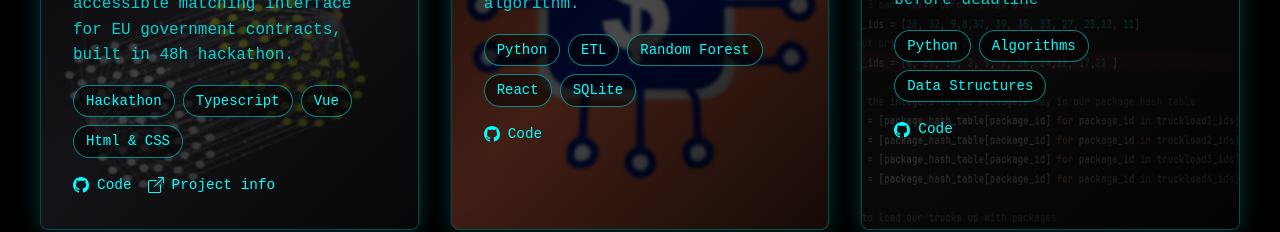
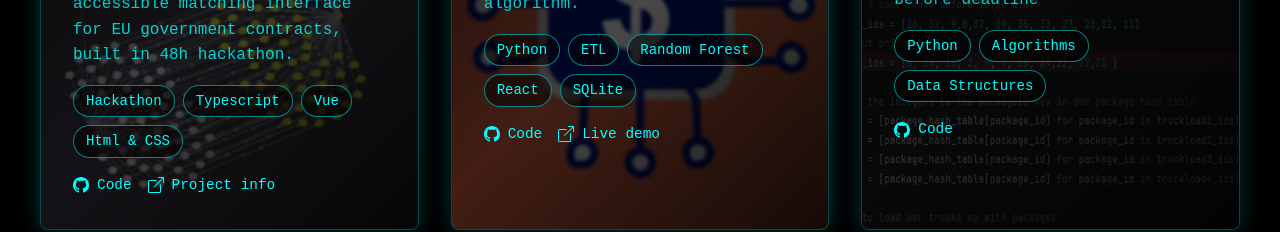
Before and after one commit to Malic33100/Malic33100.github.io, a plain HTML site: page index.html in a window 1280 px wide. Shown: the part 2400-2632 px from the top of the page. Drawn offline with Linux system fonts and the light colour scheme.

Commit message:
Added Link to RAMP Live Demo

```diff
--- a/index.html
+++ b/index.html
@@ -894,8 +894,8 @@
 
         github: "https://github.com/Malic33100/RAMP",
 
-        live: null,
-        liveText: "Live demo coming soon"
+        live: "https://ramp.malikmertus.com/",
+        liveText: "Live demo"
 
     },
 
```
